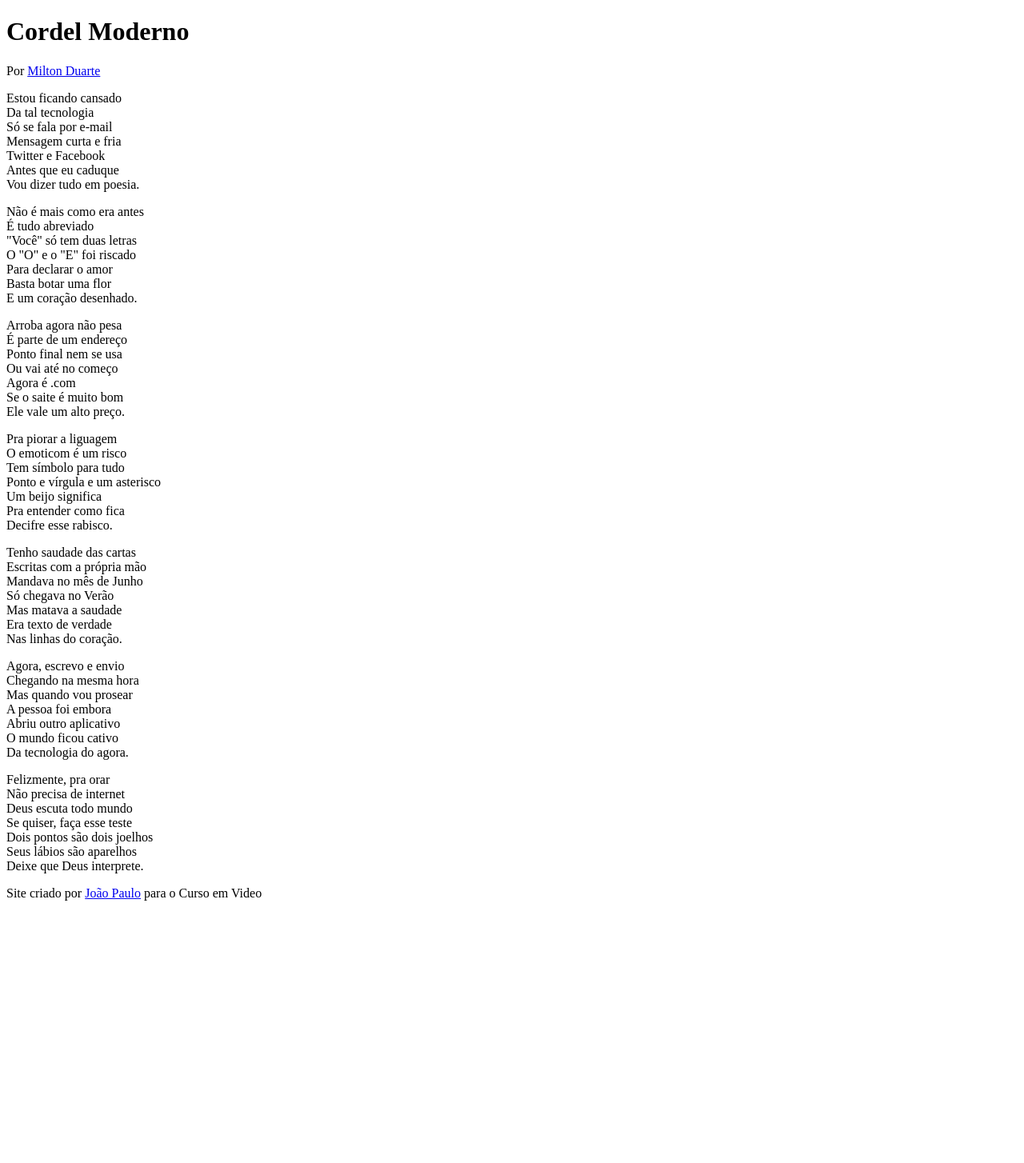
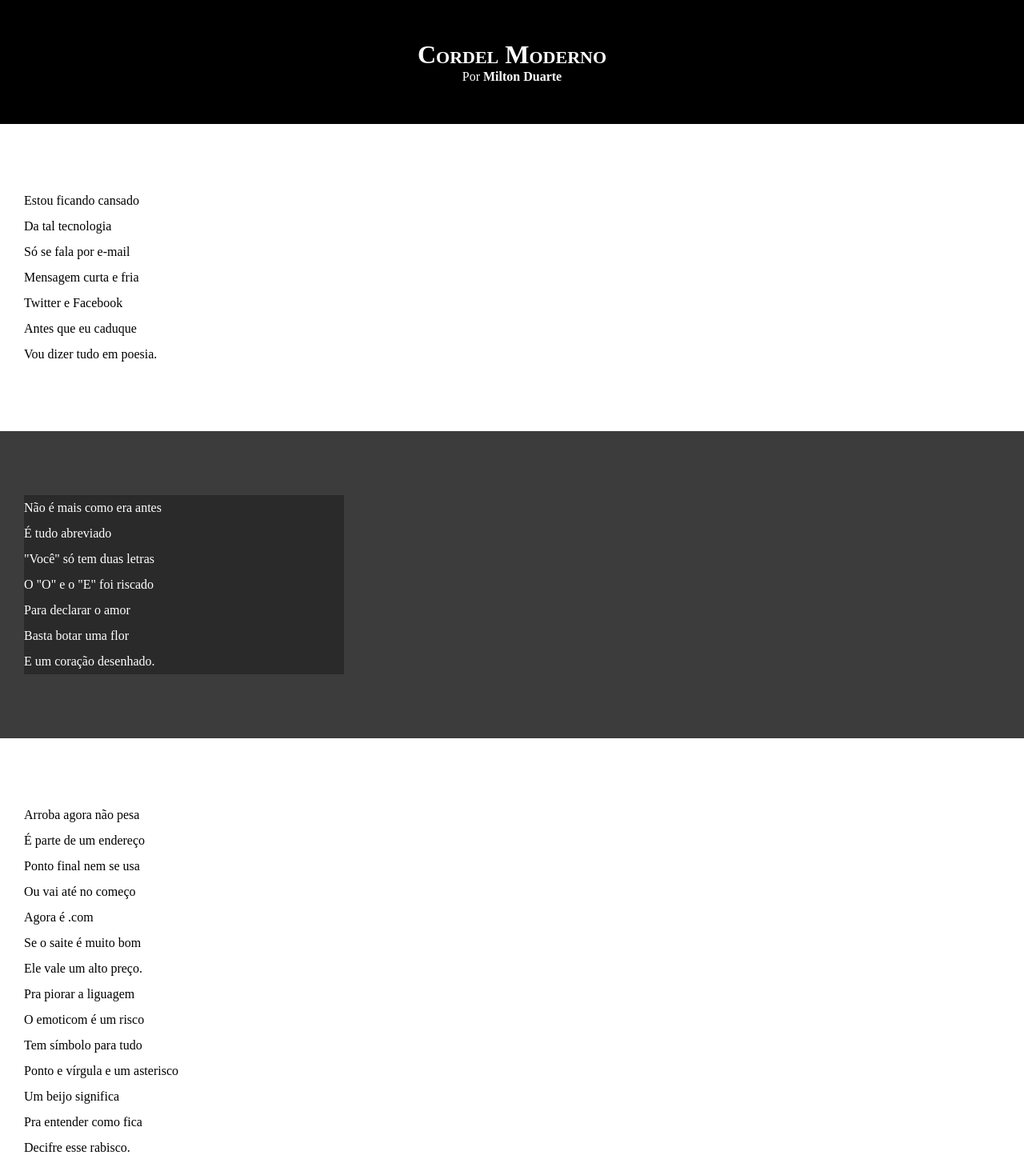
Before and after one commit to britojpbs/html-css, a plain HTML site: page modulo-3/d012/index.html in a window 1280 px wide. Shown: the top 1454 px of the page at 80% size. Before the commit the page ends 1142 px from the top, so only its background shows below. Drawn offline with Linux system fonts and the light colour scheme.

Commit message:
estrutura inicial

```diff
--- a/modulo-3/d012/index.html
+++ b/modulo-3/d012/index.html
@@ -12,7 +12,7 @@
         <p>Por <a href="https://www.recantodasletras.com.br/poesias/3186743" target="_blank">Milton Duarte</a></p>
     </header>
 
-    <section>
+    <section class="normal">
         <p>
             Estou ficando cansado <br>
             Da tal tecnologia <br>
@@ -24,7 +24,7 @@
         </p>
     </section>
 
-    <section>
+    <section class="imagem">
         <p>
             Não é mais como era antes <br>
             É tudo abreviado <br>
@@ -36,7 +36,7 @@
         </p>
     </section>
 
-    <section>
+    <section class="normal">
         <p>
             Arroba agora não pesa <br>
             É parte de um endereço <br>
@@ -58,7 +58,7 @@
         </p>
     </section>
 
-    <section>
+    <section class="imagem">
         <p>
             Tenho saudade das cartas <br>
             Escritas com a própria mão <br>
@@ -70,7 +70,7 @@
         </p>
     </section>
 
-    <section>
+    <section class="normal">
         <p>
             Agora, escrevo e envio <br>
             Chegando na mesma hora <br>
@@ -93,7 +93,7 @@
     </section>
 
     <footer>
-        <p>Site criado por <a href="https://britojpbs.github.io">João Paulo</a> para o Curso em Video</p>
+        <p>Site criado por <a href="https://github.com/britojpbs" target="_blank">João Paulo</a> para o Curso em Video</p>
     </footer>
 </body>
 </html>
--- a/modulo-3/d012/style/style.css
+++ b/modulo-3/d012/style/style.css
@@ -1 +1,65 @@
 @charset "UTF-8";
+
+* {
+    margin: 0px;
+    padding: 0px;
+}
+
+html, body {
+    min-height: 100vh;
+    background-color: darkgrey;
+}
+
+header {
+    background-color: black;
+    color: white;
+    text-align: center;
+}
+
+header h1 {
+    padding-top: 50px;
+    font-variant: small-caps;
+}
+
+header p {
+    padding-bottom: 50px;
+}
+
+a {
+    color: white;
+    text-decoration: none;
+    font-weight: bold;
+}
+
+a:hover {
+    text-decoration: underline;
+}
+
+section {
+    padding-top: 10vh;
+    padding-bottom: 10vh;
+    padding-left: 30px;
+    line-height: 2em;
+}
+
+section.normal {
+    background-color: white;
+    color: black;
+}
+
+section.imagem {
+    background-color: rgb(60, 60, 60);
+    color: white;
+}
+
+section.imagem p {
+    width: 400px;
+    background-color: rgba(0, 0, 0, 0.301);
+}
+
+footer {
+    background-color: black;
+    color: white;
+    text-align: center;
+    padding: 10px;
+}
```
